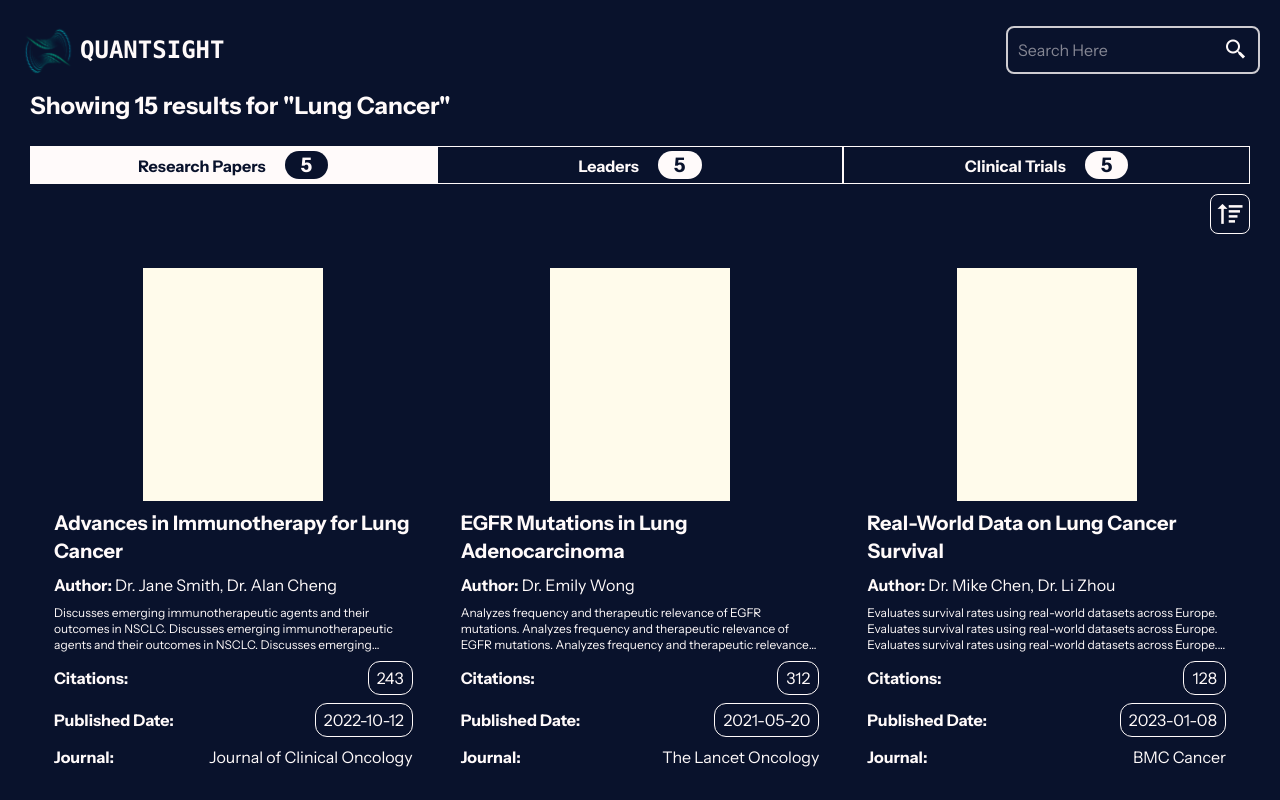
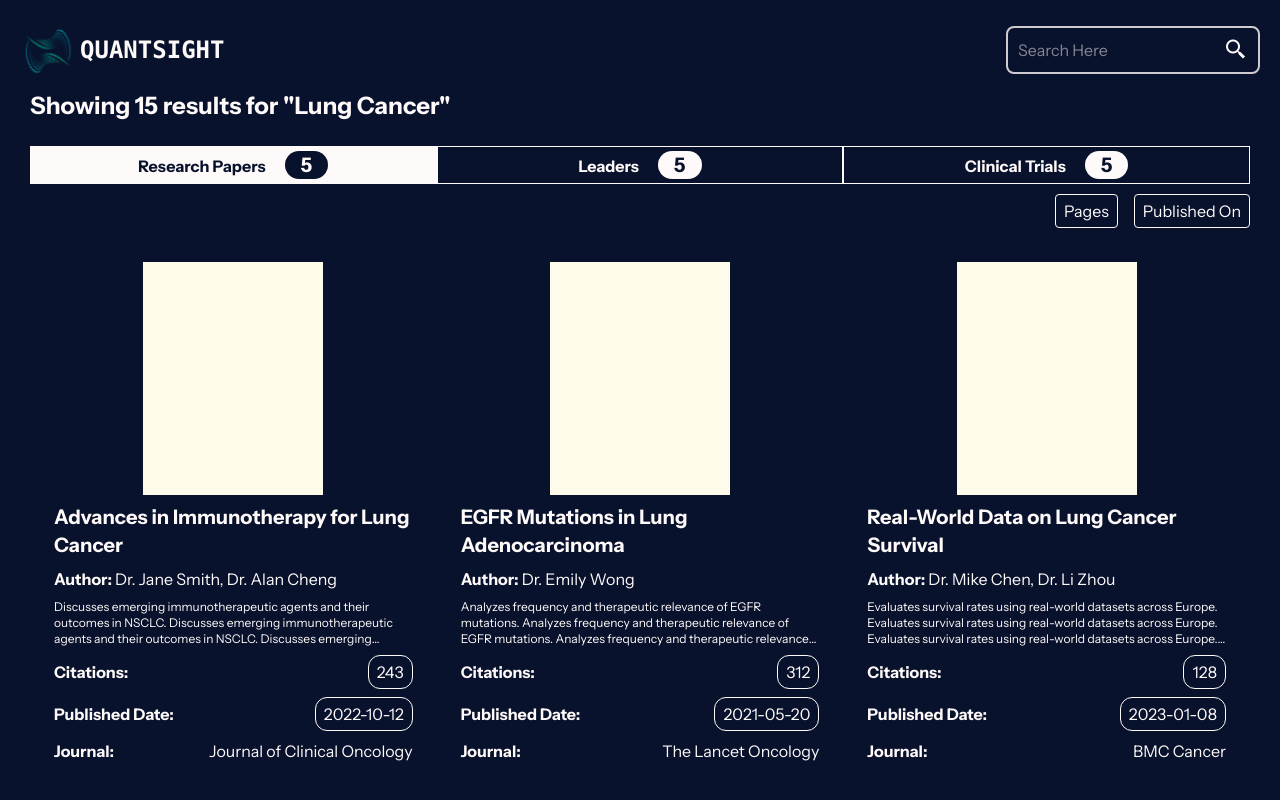
Before and after one commit to SumedhaSinghRathor/QuantSight, a React (Vite) app: page / in a window 1280 px wide. Shown: the top 800 px of the page. Built offline with nearby package versions, Linux system fonts and the light colour scheme.

Commit message:
sort by published date function for research papers

```diff
--- a/src/sections/ResearchPaper.jsx
+++ b/src/sections/ResearchPaper.jsx
@@ -4,34 +4,92 @@ import data from "../assets/dummy_data.json";
 function ResearchPaper() {
   const [showRelated, setShowRelated] = useState(null);
   const [sortDirection, setSortDirection] = useState("none");
+  const [sortConfig, setSortConfig] = useState({
+    field: null,
+    direction: "none",
+  });
+
+  function toggleSort(field) {
+    setSortConfig((prev) => {
+      if (prev.field !== field) {
+        return { field, direction: "asc" };
+      } else if (prev.direction === "asc") {
+        return { field, direction: "desc" };
+      } else {
+        return { field: null, direction: "none" };
+      }
+    });
+  }
 
   const sortedPapers = [...data.results.research_papers];
 
-  function toggleSort() {
-    setSortDirection((prev) =>
-      prev === "none" ? "asc" : prev === "asc" ? "desc" : "none"
-    );
+  if (sortConfig.direction !== "none") {
+    sortedPapers.sort((a, b) => {
+      const valA =
+        sortConfig.field === "citation"
+          ? a.citation_count
+          : new Date(a.published_date);
+      const valB =
+        sortConfig.field === "citation"
+          ? b.citation_count
+          : new Date(b.published_date);
+
+      return sortConfig.direction === "asc" ? valA - valB : valB - valA;
+    });
   }
 
-  let sortIcon;
+  let sortIcon, buttonStyle;
   if (sortDirection === "asc") {
     sortedPapers.sort((a, b) => a.citation_count - b.citation_count);
-    sortIcon = <i className="bx bx-sort-up p-1 bg-white text-dark-blue" />;
+    sortIcon = <i className="bx bx-up-arrow-alt text-xl" />;
+    buttonStyle = "bg-white text-dark-blue";
   } else if (sortDirection === "desc") {
     sortedPapers.sort((a, b) => b.citation_count - a.citation_count);
-    sortIcon = <i className="bx bx-sort-down p-1 bg-white text-dark-blue" />;
+    sortIcon = <i className="bx bx-down-arrow-alt text-xl" />;
+    buttonStyle = "bg-white text-dark-blue";
   } else {
     sortedPapers;
-    sortIcon = <i className="bx bx-sort-up p-1" />;
+    sortIcon = <i className="bx bx-up-arrow-alt text-xl" />;
   }
 
   return (
     <>
-      <div
-        className="ml-auto border border-white w-fit my-2.5 text-3xl rounded-lg flex justify-end items-center overflow-clip"
-        onClick={toggleSort}
-      >
-        {sortIcon}
+      <div className="flex justify-end gap-4">
+        <div
+          className={`flex w-fit my-2.5 items-center gap-2 border border-white rounded py-1 px-2 cursor-pointer transition-colors ${
+            sortConfig.field === "citation" ? "bg-white text-dark-blue" : ""
+          }`}
+          onClick={() => toggleSort("citation")}
+        >
+          <p>Pages</p>
+          {sortConfig.field === "citation" && (
+            <i
+              className={`bx ${
+                sortConfig.direction === "asc"
+                  ? "bx-up-arrow-alt"
+                  : "bx-down-arrow-alt"
+              } text-xl`}
+            />
+          )}
+        </div>
+
+        <div
+          className={`flex w-fit my-2.5 items-center gap-2 border border-white rounded py-1 px-2 cursor-pointer transition-colors ${
+            sortConfig.field === "date" ? "bg-white text-dark-blue" : ""
+          }`}
+          onClick={() => toggleSort("date")}
+        >
+          <p>Published On</p>
+          {sortConfig.field === "date" && (
+            <i
+              className={`bx ${
+                sortConfig.direction === "asc"
+                  ? "bx-up-arrow-alt"
+                  : "bx-down-arrow-alt"
+              } text-xl`}
+            />
+          )}
+        </div>
       </div>
       <div className="grid grid-cols-1 md:grid-cols-2 lg:grid-cols-3">
         {sortedPapers.map((research_paper, index) => (
```
